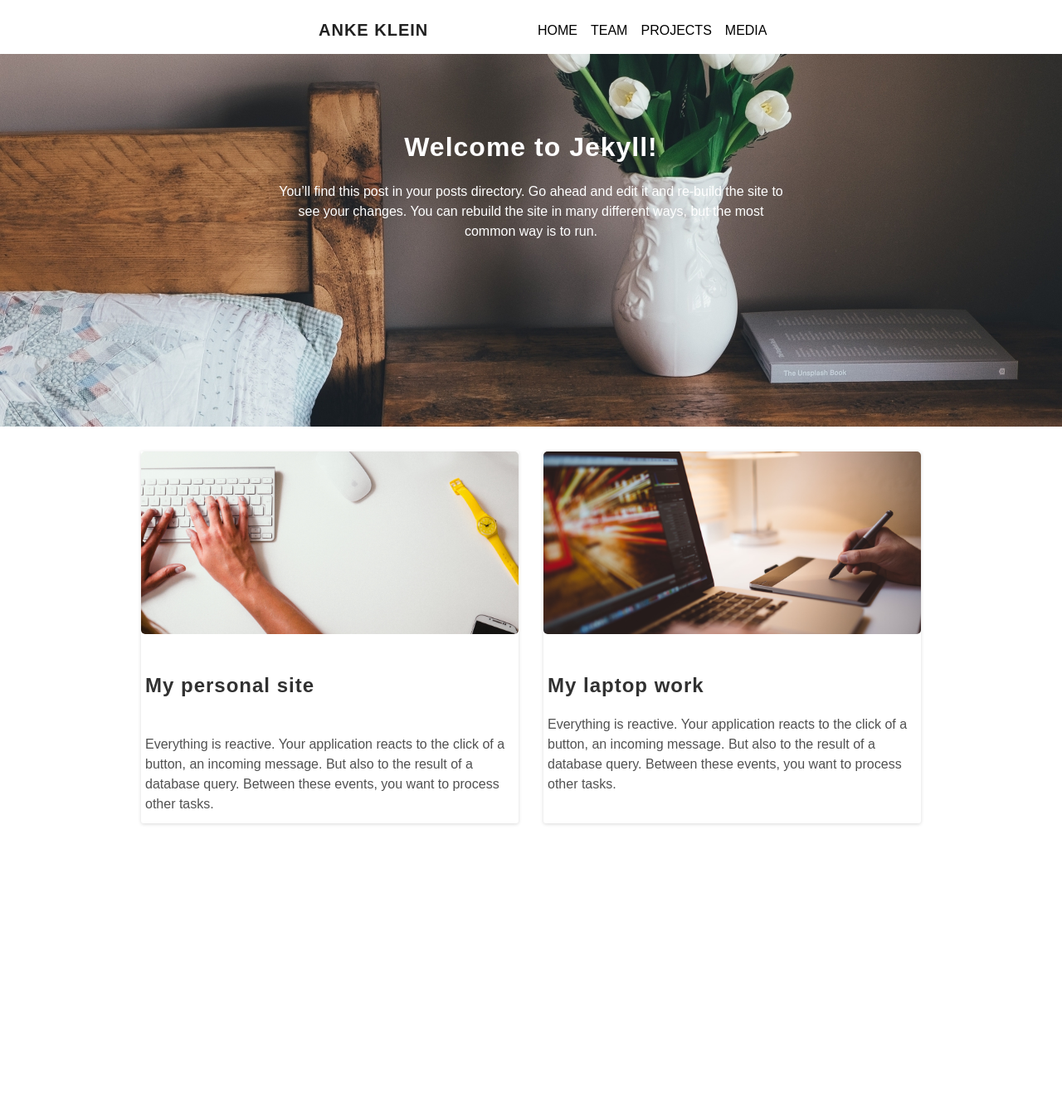
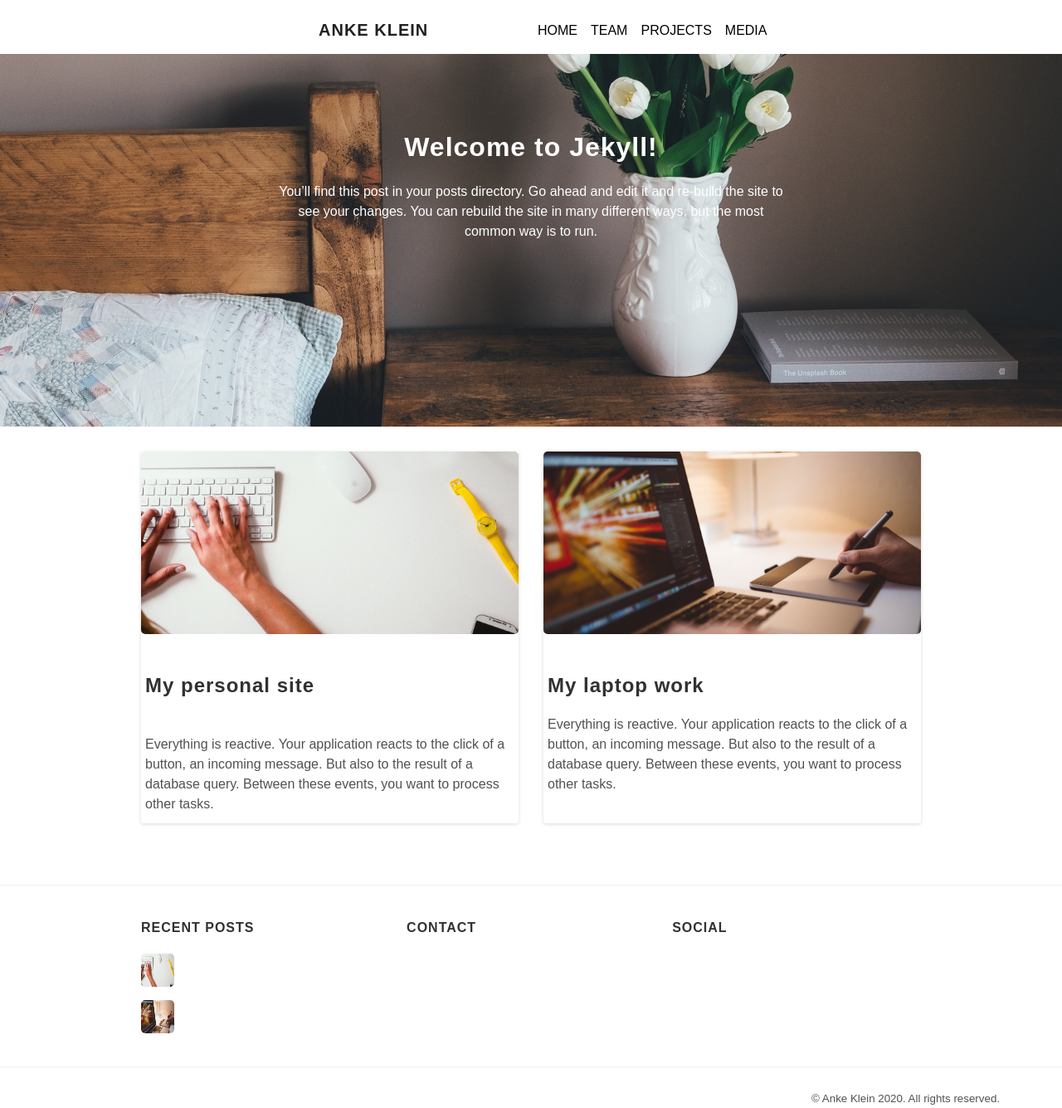
Before and after one commit to kibaangstde/ankeklein.github.io, a Jekyll site: the page built from index.html, in a window 1280 px wide and 1335 px high. Shown: the whole window at 83% size. Built offline with Jekyll 4.4.1, drawn with Linux system fonts in a browser that asks for light colours; the list of posts is cut into pages by our own code.

Commit message:
iphone fixes

```diff
--- a/_layouts/default.html
+++ b/_layouts/default.html
@@ -35,14 +35,14 @@
       <main>
         {{ content }}
       </main>
-      <!-- <footer class="footer">
+      <footer class="footer">
         <small>
-          &copy;
+          &copy; Anke Klein
           <time datetime="{{ site.time | date_to_xmlschema }}"
             >{{ site.time | date: '%Y' }}</time
           >. All rights reserved.
         </small>
-      </footer> -->
+      </footer>
     </div>
 
     {% if site.analytics_id %}
--- a/_sass/_layout.scss
+++ b/_sass/_layout.scss
@@ -19,8 +19,11 @@
 }
 
 footer {
-  margin-bottom: 2rem;
-  clear: both;
+  max-width: 1000px;
+  padding-left: 15px;
+  padding-right: 15px;
+  margin: 0 60px 0 auto;
+  float: right;
 }
 
 .menu-icon {
@@ -209,7 +212,6 @@ a.feature-link:hover {
   // margin-right: -15px;
 }
 
-/* Create two equal columns that sits next to each other */
 .column {
   padding-left: 15px;
   padding-right: 15px;
@@ -230,3 +232,44 @@ a.feature-link:hover {
   padding: 15px 5px;
   height: 50%;
 }
+
+.bottom-menu-container {
+  max-width: 1000px;
+  padding-left: 15px;
+  padding-right: 15px;
+  margin: 0 auto;
+}
+
+.bottom-menu-row {
+  display: flex;
+  flex-wrap: wrap;
+  flex: 0 1 auto;
+  flex-direction: row;
+  box-sizing: border-box;
+  // margin-left: -15px;
+  // margin-right: -15px;
+}
+
+.bottom-menu-row {
+  display: flex;
+  flex-wrap: wrap;
+  flex: 0 1 auto;
+  flex-direction: row;
+  box-sizing: border-box;
+  // margin-left: -15px;
+  // margin-right: -15px;
+}
+
+.bottom-menu-column {
+  padding-left: 15px;
+  padding-right: 15px;
+  width: 33%;
+  // @media (min-width: $middle-breakpoint) {
+  //   width: 50%;
+  // }
+}
+
+.bottom-menu-img {
+  width: 40px;
+  height: 40px;
+}
--- a/index.html
+++ b/index.html
@@ -27,61 +27,39 @@ title: Home
 
 <div class="posts-container">
   <div class="row">
+    {% for post in site.posts %} {% if forloop.index > 1 %}
     <div class="column">
       <div class="article">
         <div class="article-head">
-          <img src="{{ site.url }}{{site.posts[1].image}}" />
+          <img src="{{ site.url }}{{post.image}}" />
         </div>
         <div class="article-content">
-          <h2>{{site.posts[1].title}}</h2>
-          <p>{{ site.posts[1].excerpt }}</p>
+          <h2>{{post.title}}</h2>
+          <p>{{ post.excerpt }}</p>
         </div>
       </div>
     </div>
-    <div class="column">
-      <div class="article">
-        <div class="article-head">
-          <img src="{{ site.url }}{{site.posts[2].image}}" />
-        </div>
-        <div class="article-content">
-          <h2>{{site.posts[2].title}}</h2>
-          <p>{{ site.posts[2].excerpt }}</p>
-        </div>
-      </div>
+    {% endif %} {% endfor %}
+  </div>
+</div>
+
+<hr />
+
+<div class="bottom-menu-container">
+  <div class="bottom-menu-row">
+    <div class="bottom-menu-column">
+      <h4>RECENT POSTS</h4>
+      {% for post in site.posts limit:3 %} {% if forloop.index > 1 %}
+      <img class="bottom-menu-img" src="{{ site.url }}{{post.image}}" />
+      {% endif %} {% endfor %}
+    </div>
+    <div class="bottom-menu-column">
+      <h4>CONTACT</h4>
+    </div>
+    <div class="bottom-menu-column">
+      <h4>SOCIAL</h4>
     </div>
   </div>
 </div>
 
-<!-- <div>
-  {% for post in site.posts %} {% if forloop.index > 1 %}
-  <h1 class="post-title">
-    <a href="{{ site.baseurl }}{{ post.url }}">
-      {{ post.title }}
-    </a>
-  </h1>
-
-  <time datetime="{{ post.date | date_to_xmlschema }}" class="post-date"
-    >{{ post.date | date_to_string }}</time
-  >
-  {{ post.excerpt }}
-  <hr />
-  {% endif %} {% endfor %}
-</div> -->
-
-<!-- <div id="menu">
-  <a href="mailto:erwin@edegier.nl"
-    ><img class="menu-icon" src="img/email.svg"
-  /></a>
-  <a href="https://github.com/erwindeg"
-    ><img class="menu-icon" src="img/github.svg"
-  /></a>
-  <a href="https://nl.linkedin.com/in/erwindegier"
-    ><img class="menu-icon" src="img/linkedin.svg"
-  /></a>
-  <a href="http://stackoverflow.com/users/4685029/erwin-de-gier"
-    ><img class="menu-icon" src="img/stackoverflow.svg"
-  /></a>
-  <a href="https://twitter.com/erwindeg"
-    ><img class="menu-icon" src="img/twitter.svg"
-  /></a>
-</div> -->
+<hr />
```
